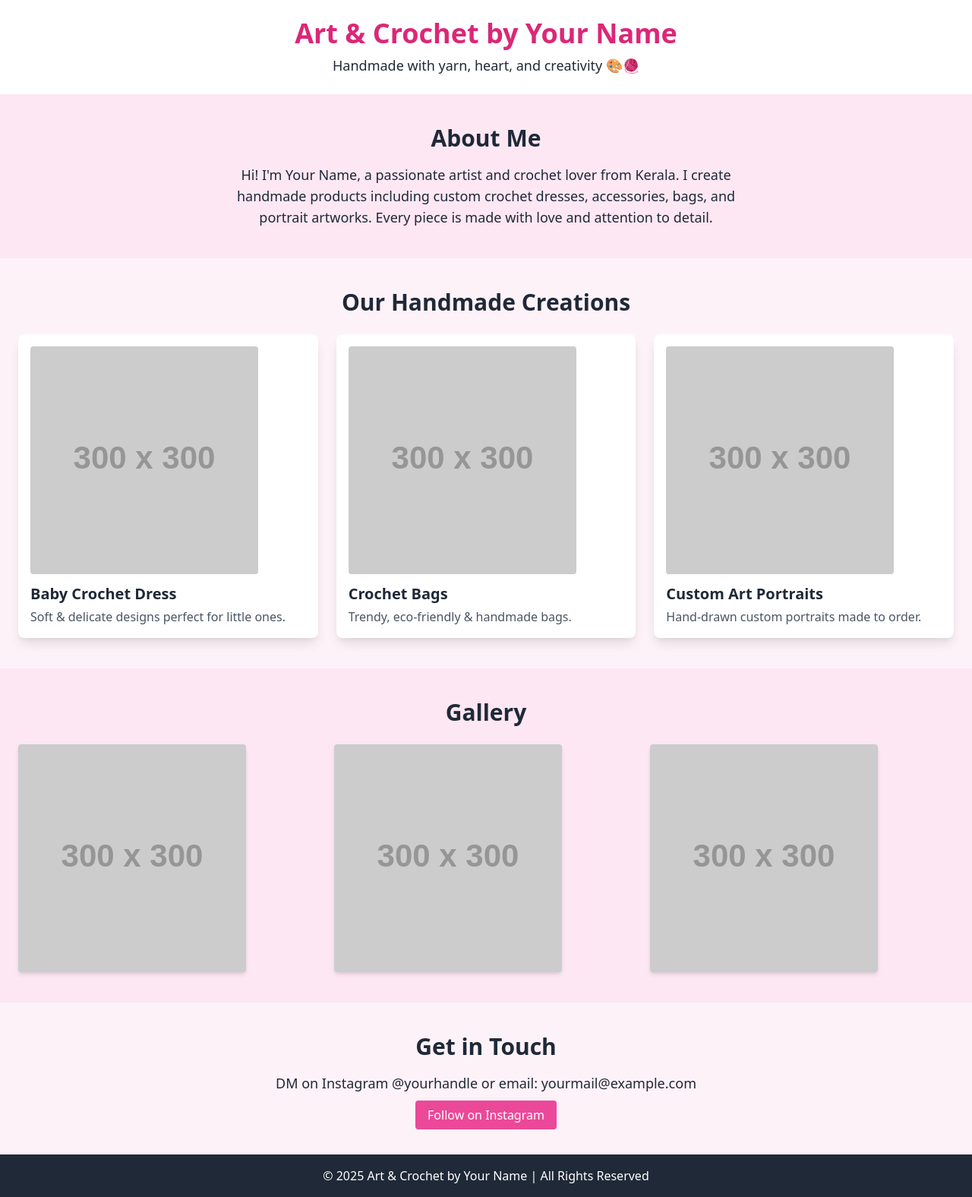
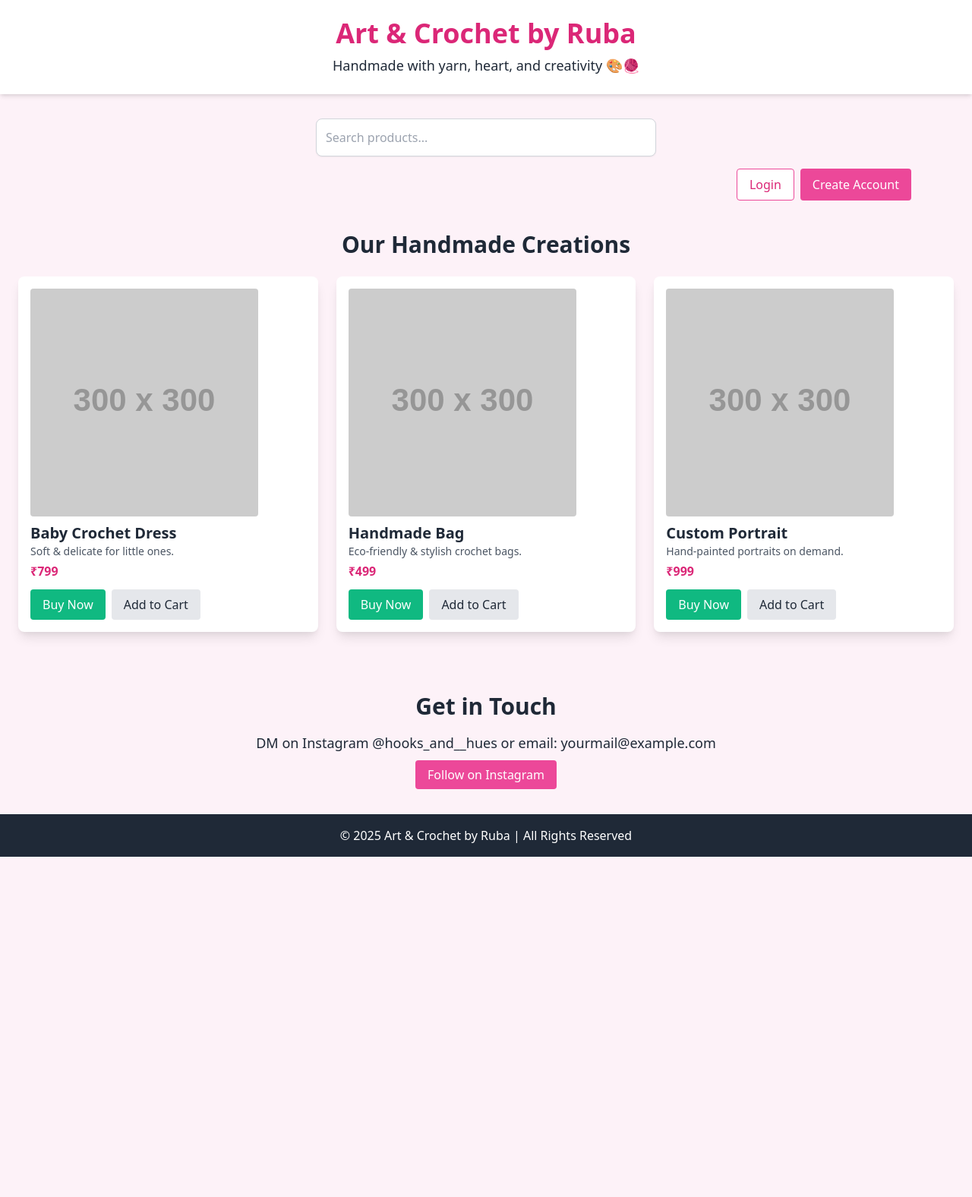
Before and after one commit to Jefin5/Handmade-Tales, a plain HTML site: page index.html in a window 1280 px wide. Shown: the whole page at 76% size. After the commit the page ends 1128 px from the top, so only its background shows below. Drawn offline with nearby package versions, Linux system fonts and the light colour scheme; placeholder pictures from the web are drawn by us.

Commit message:
Add files via upload

```diff
--- a/index.html
+++ b/index.html
@@ -3,59 +3,82 @@
 <head>
   <meta charset="UTF-8" />
   <meta name="viewport" content="width=device-width, initial-scale=1.0" />
-  <title>Art & Crochet by Your Name</title>
+  <title>Art & Crochet by Ruba</title>
   <link href="https://cdn.jsdelivr.net/npm/tailwindcss@2.2.19/dist/tailwind.min.css" rel="stylesheet">
 </head>
 <body class="bg-pink-50 text-gray-800 font-sans">
 
+  <!-- Header -->
   <header class="bg-white shadow-md p-6 text-center">
-    <h1 class="text-4xl font-bold text-pink-600">Art & Crochet by Your Name</h1>
+    <h1 class="text-4xl font-bold text-pink-600">Art & Crochet by Ruba</h1>
     <p class="text-lg mt-2">Handmade with yarn, heart, and creativity 🎨🧶</p>
   </header>
 
-  <section class="py-10 px-6 text-center bg-pink-100">
-    <h2 class="text-3xl font-semibold mb-4">About Me</h2>
-    <p class="max-w-2xl mx-auto text-lg">Hi! I'm Your Name, a passionate artist and crochet lover from Kerala. I create handmade products including custom crochet dresses, accessories, bags, and portrait artworks. Every piece is made with love and attention to detail.</p>
-  </section>
+  <!-- Search Bar -->
+  <div class="flex justify-center mt-8">
+    <input type="text" placeholder="Search products..." class="w-full max-w-md p-3 rounded-lg border border-gray-300 shadow-sm focus:outline-none focus:ring-2 focus:ring-pink-300">
+  </div>
 
-  <section class="py-10 px-6">
+  <!-- Login / Create Account -->
+  <div class="flex justify-end max-w-6xl mx-auto mt-4 px-4 space-x-2">
+    <button class="bg-white border border-pink-500 text-pink-600 px-4 py-2 rounded hover:bg-pink-100">Login</button>
+    <button class="bg-pink-500 text-white px-4 py-2 rounded hover:bg-pink-600">Create Account</button>
+  </div>
+
+  <!-- Products -->
+  <section id="products" class="py-10 px-6">
     <h2 class="text-3xl font-semibold text-center mb-6">Our Handmade Creations</h2>
     <div class="grid grid-cols-1 sm:grid-cols-2 lg:grid-cols-3 gap-6">
-      <div class="bg-white shadow-lg p-4 rounded-lg">
-        <img src="https://via.placeholder.com/300" alt="Crochet Dress" class="rounded">
-        <h3 class="text-xl font-bold mt-3">Baby Crochet Dress</h3>
-        <p class="text-gray-600 mt-1">Soft & delicate designs perfect for little ones.</p>
+
+      <!-- Product 1 -->
+      <div class="bg-white shadow-lg p-4 rounded-lg relative">
+        <img src="https://via.placeholder.com/300" alt="Crochet Dress" class="rounded mb-2">
+        <h3 class="text-xl font-bold">Baby Crochet Dress</h3>
+        <p class="text-gray-600 text-sm">Soft & delicate for little ones.</p>
+        <p class="text-pink-600 font-semibold mt-1">₹799</p>
+        <div class="mt-3 flex space-x-2">
+          <button class="bg-green-500 text-white px-4 py-2 rounded hover:bg-green-600">Buy Now</button>
+          <button class="bg-gray-200 text-gray-800 px-4 py-2 rounded hover:bg-gray-300">Add to Cart</button>
+        </div>
       </div>
-      <div class="bg-white shadow-lg p-4 rounded-lg">
-        <img src="https://via.placeholder.com/300" alt="Handmade Bag" class="rounded">
-        <h3 class="text-xl font-bold mt-3">Crochet Bags</h3>
-        <p class="text-gray-600 mt-1">Trendy, eco-friendly & handmade bags.</p>
+
+      <!-- Product 2 -->
+      <div class="bg-white shadow-lg p-4 rounded-lg relative">
+        <img src="https://via.placeholder.com/300" alt="Crochet Bag" class="rounded mb-2">
+        <h3 class="text-xl font-bold">Handmade Bag</h3>
+        <p class="text-gray-600 text-sm">Eco-friendly & stylish crochet bags.</p>
+        <p class="text-pink-600 font-semibold mt-1">₹499</p>
+        <div class="mt-3 flex space-x-2">
+          <button class="bg-green-500 text-white px-4 py-2 rounded hover:bg-green-600">Buy Now</button>
+          <button class="bg-gray-200 text-gray-800 px-4 py-2 rounded hover:bg-gray-300">Add to Cart</button>
+        </div>
       </div>
-      <div class="bg-white shadow-lg p-4 rounded-lg">
-        <img src="https://via.placeholder.com/300" alt="Art Portrait" class="rounded">
-        <h3 class="text-xl font-bold mt-3">Custom Art Portraits</h3>
-        <p class="text-gray-600 mt-1">Hand-drawn custom portraits made to order.</p>
+
+      <!-- Product 3 -->
+      <div class="bg-white shadow-lg p-4 rounded-lg relative">
+        <img src="https://via.placeholder.com/300" alt="Portrait" class="rounded mb-2">
+        <h3 class="text-xl font-bold">Custom Portrait</h3>
+        <p class="text-gray-600 text-sm">Hand-painted portraits on demand.</p>
+        <p class="text-pink-600 font-semibold mt-1">₹999</p>
+        <div class="mt-3 flex space-x-2">
+          <button class="bg-green-500 text-white px-4 py-2 rounded hover:bg-green-600">Buy Now</button>
+          <button class="bg-gray-200 text-gray-800 px-4 py-2 rounded hover:bg-gray-300">Add to Cart</button>
+        </div>
       </div>
+
     </div>
   </section>
 
-  <section class="py-10 px-6 bg-pink-100">
-    <h2 class="text-3xl font-semibold text-center mb-6">Gallery</h2>
-    <div class="grid grid-cols-2 sm:grid-cols-3 gap-4">
-      <img src="https://via.placeholder.com/300" alt="Gallery Image" class="rounded shadow-md">
-      <img src="https://via.placeholder.com/300" alt="Gallery Image" class="rounded shadow-md">
-      <img src="https://via.placeholder.com/300" alt="Gallery Image" class="rounded shadow-md">
-    </div>
+  <!-- Contact -->
+  <section id="contact" class="py-10 px-6 text-center">
+    <h2 class="text-3xl font-semibold mb-4">Get in Touch</h2>
+    <p class="mb-4 text-lg">DM on Instagram @hooks_and__hues or email: yourmail@example.com</p>
+    <a href="https://www.instagram.com/hooks_and__hues?igsh=YXY0d3duOWk1ZnF6" target="_blank" class="bg-pink-500 text-white px-4 py-2 rounded hover:bg-pink-600">Follow on Instagram</a>
   </section>
 
-  <section class="py-10 px-6 text-center">
-    <h2 class="text-3xl font-semibold mb-4">Get in Touch</h2>
-    <p class="mb-4 text-lg">DM on Instagram @yourhandle or email: yourmail@example.com</p>
-    <a href="https://www.instagram.com/yourhandle" target="_blank" class="bg-pink-500 text-white px-4 py-2 rounded hover:bg-pink-600">Follow on Instagram</a>
-  </section>
-
+  <!-- Footer -->
   <footer class="bg-gray-800 text-white text-center py-4">
-    © 2025 Art & Crochet by Your Name | All Rights Reserved
+    © 2025 Art & Crochet by Ruba | All Rights Reserved
   </footer>
 
 </body>
```
